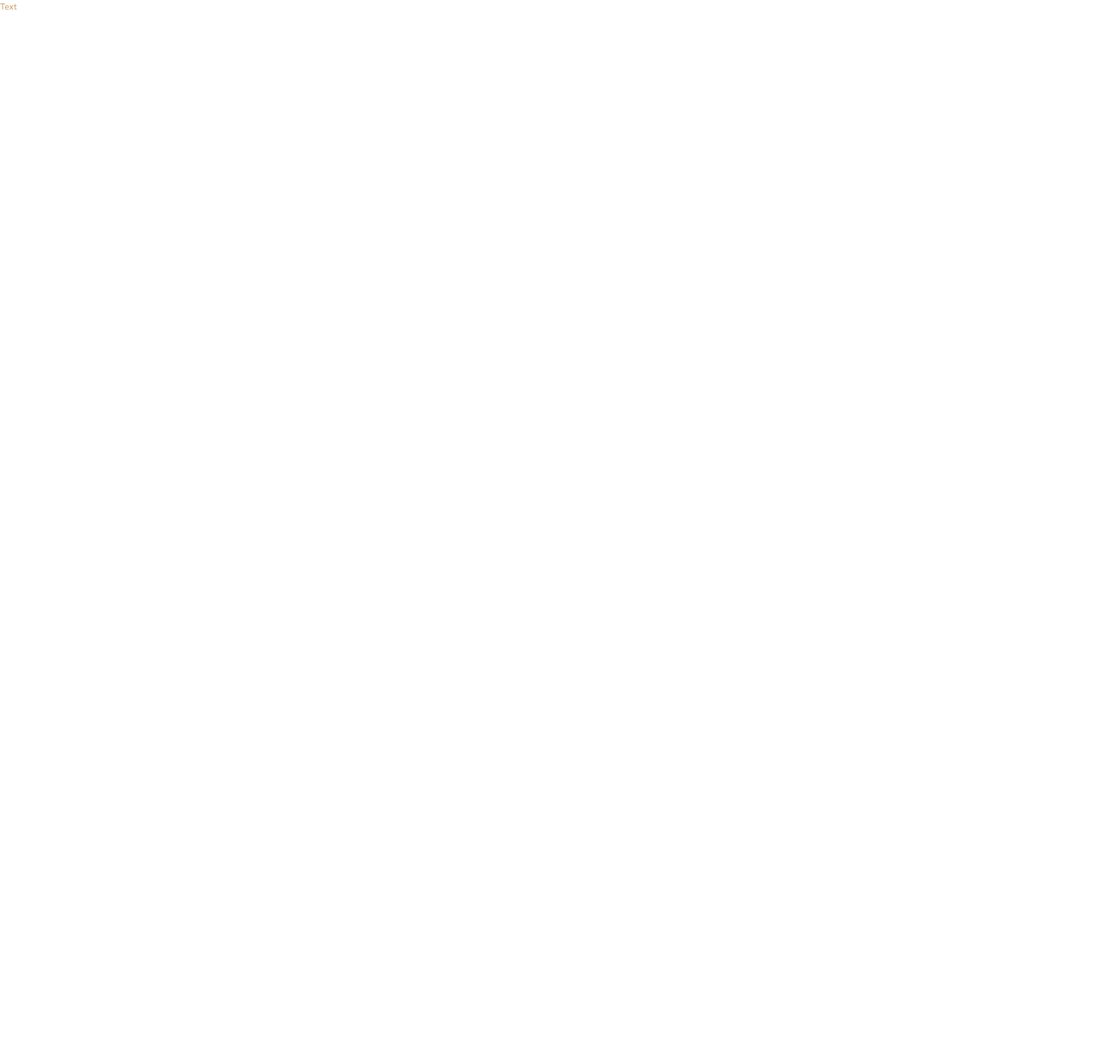
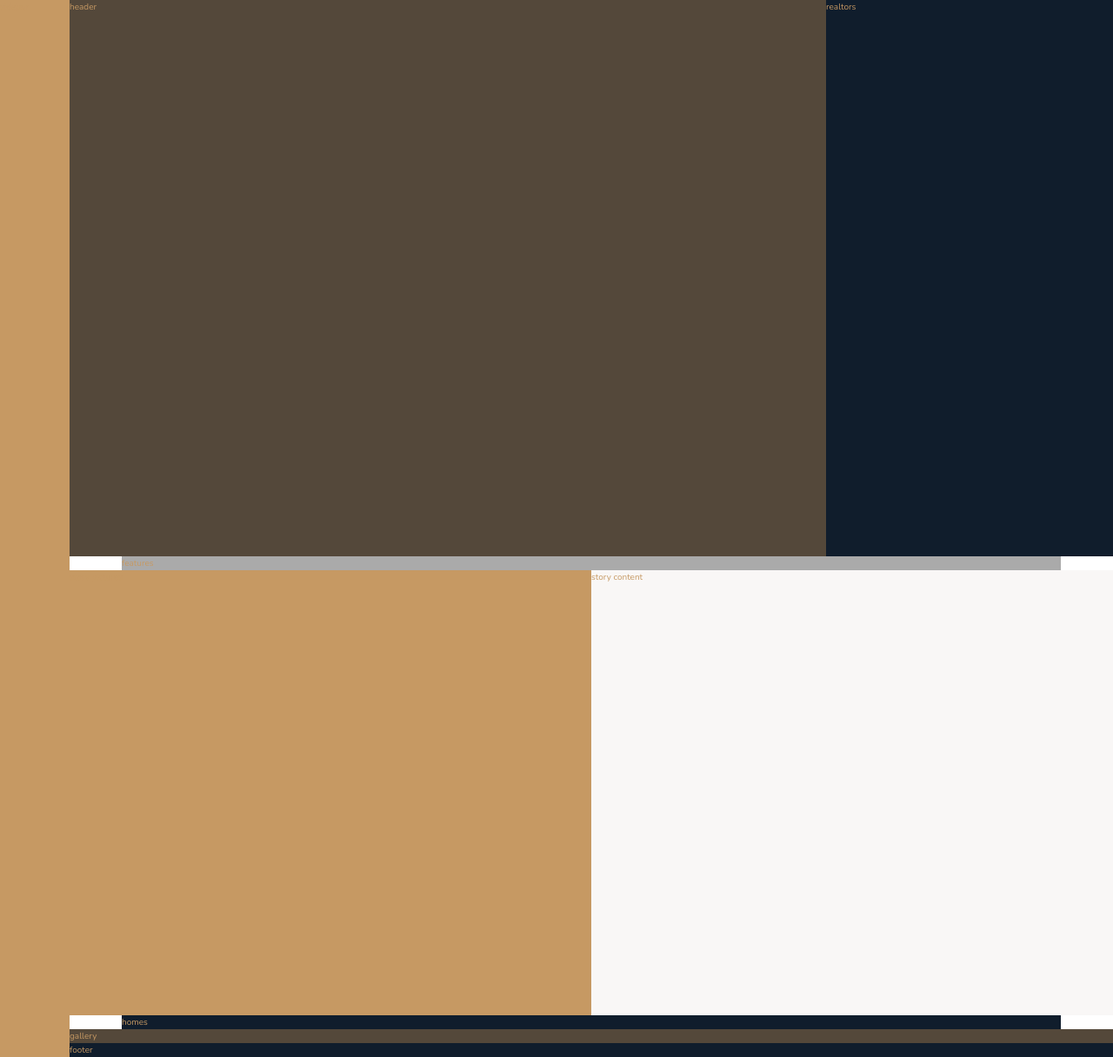
Before and after one commit to nishanth-bs/grid-landing, a website: page index.html in a window 1280 px wide. Shown: the whole page at 87% size. Before the commit the page ends 800 px from the top, so only its background shows below. Drawn offline with nearby package versions, Linux system fonts and the light colour scheme.

Commit message:
Layout done

```diff
--- a/css/compact/main.compact.css
+++ b/css/compact/main.compact.css
@@ -3,3 +3,23 @@
 html { box-sizing: border-box; font-size: 62.5%; }
 
 body { font-family: "Nunito", sans-serif; font-weight: 300; color: #c69963; line-height: 1.6; }
+
+.container { display: grid; grid-template-rows: 80vh min-content 40vw repeat(3, min-content); grid-template-columns: [sidebar-start] 8rem [sidebar-end full-start] minmax(6rem, 1fr) [center-start] repeat(8, [col-start] minmax(min-content, 14rem) [col-end]) [center-end] minmax(6rem, 1fr) [full-end]; }
+
+.sidebar { background-color: #c69963; grid-column: sidebar-start/ sidebar-end; grid-row: 1/-1; }
+
+.header { background-color: #54483A; grid-column: full-start/ col-end 6; }
+
+.realtors { background-color: #101d2c; grid-column: col-start 7/ full-end; }
+
+.features { background-color: #aaa; grid-column: center-start/ center-end; }
+
+.story__pictures { background-color: #c69963; grid-column: full-start / col-end 4; }
+
+.story__content { background-color: #f9f7f6; grid-column: col-start 5/ full-end; }
+
+.homes { background-color: #101d2c; grid-column: center-start / center-end; }
+
+.gallery { background-color: #54483A; grid-column: full-start/full-end; }
+
+.footer { background-color: #101d2c; grid-column: full-start / full-end; }
--- a/css/nested/main.nested.css
+++ b/css/nested/main.nested.css
@@ -14,3 +14,45 @@ body {
 		font-weight: 300;
 		color: #c69963;
 		line-height: 1.6; }
+
+.container {
+		display: grid;
+		grid-template-rows: 80vh min-content 40vw repeat(3, min-content);
+		grid-template-columns: [sidebar-start] 8rem [sidebar-end full-start] minmax(6rem, 1fr) [center-start] repeat(8, [col-start] minmax(min-content, 14rem) [col-end]) [center-end] minmax(6rem, 1fr) [full-end]; }
+
+.sidebar {
+		background-color: #c69963;
+		grid-column: sidebar-start/ sidebar-end;
+		grid-row: 1/-1; }
+
+.header {
+		background-color: #54483A;
+		grid-column: full-start/ col-end 6; }
+
+.realtors {
+		background-color: #101d2c;
+		grid-column: col-start 7/ full-end; }
+
+.features {
+		background-color: #aaa;
+		grid-column: center-start/ center-end; }
+
+.story__pictures {
+		background-color: #c69963;
+		grid-column: full-start / col-end 4; }
+
+.story__content {
+		background-color: #f9f7f6;
+		grid-column: col-start 5/ full-end; }
+
+.homes {
+		background-color: #101d2c;
+		grid-column: center-start / center-end; }
+
+.gallery {
+		background-color: #54483A;
+		grid-column: full-start/full-end; }
+
+.footer {
+		background-color: #101d2c;
+		grid-column: full-start / full-end; }
--- a/index.html
+++ b/index.html
@@ -12,6 +12,40 @@
         <title>nexter &mdash; your home, your freedom</title>
     </head>
     <body class="container">
-        Text
+        <div class="sidebar">
+          sidebar
+        </div>
+        <header class="header">
+          header
+        </header>
+
+        <div class="realtors">
+          realtors
+        </div>
+
+        <section class="features">
+          features
+        </section>
+
+        <div class="story__pictures">
+          story pictures
+        </div>
+
+        <div class="story__content">
+          story content
+        </div>
+
+        <section class="homes">
+          homes
+        </section>
+
+        <section class="gallery">
+          gallery
+        </section>
+
+        <footer class="footer">
+          footer
+        </footer>
+
     </body>
 </html>
--- a/sass/_base.scss
+++ b/sass/_base.scss
@@ -34,3 +34,11 @@ body{
   color: $color-primary;
   line-height: 1.6;
 }
+
+.container{
+  display: grid;
+  grid-template-rows: 80vh min-content 40vw repeat(3, min-content);
+  grid-template-columns: [sidebar-start] 8rem [sidebar-end full-start] minmax(6rem, 1fr) [center-start]
+                           repeat(8, [col-start] minmax(min-content,14rem) [col-end]) [center-end] minmax(6rem, 1fr) [ full-end];
+
+}
--- a/sass/_features.scss
+++ b/sass/_features.scss
@@ -0,0 +1,4 @@
+.features{
+  background-color: $color-grey-light-2;
+  grid-column: center-start/ center-end;
+}
--- a/sass/_footer.scss
+++ b/sass/_footer.scss
@@ -0,0 +1,5 @@
+// main : ./main.scss
+.footer{
+  background-color: $color-secondary;
+  grid-column: full-start / full-end;
+}
--- a/sass/_gallery.scss
+++ b/sass/_gallery.scss
@@ -0,0 +1,4 @@
+.gallery{
+  background-color: $color-grey-dark-1;
+  grid-column: full-start/full-end;
+}
--- a/sass/_header.scss
+++ b/sass/_header.scss
@@ -0,0 +1,5 @@
+// main: ./main.scss
+.header{
+  background-color: $color-grey-dark-1;
+  grid-column: full-start/ col-end 6;
+}
--- a/sass/_homes.scss
+++ b/sass/_homes.scss
@@ -0,0 +1,4 @@
+.homes{
+  background-color: $color-secondary;
+  grid-column: center-start / center-end;
+}
--- a/sass/_realtors.scss
+++ b/sass/_realtors.scss
@@ -0,0 +1,5 @@
+// main: ./main.scss
+.realtors{
+  background-color: $color-secondary;
+  grid-column: col-start 7/ full-end;
+}
--- a/sass/_sidebar.scss
+++ b/sass/_sidebar.scss
@@ -0,0 +1,5 @@
+.sidebar{
+  background-color: $color-primary;
+  grid-column: sidebar-start/ sidebar-end;
+  grid-row: 1/-1;
+}
--- a/sass/_story.scss
+++ b/sass/_story.scss
@@ -0,0 +1,13 @@
+// main: ./main.scss
+.story{
+
+  &__pictures{
+    background-color: $color-primary;
+    grid-column: full-start / col-end 4;
+  }
+
+  &__content{
+    background-color:$color-grey-light-1;
+    grid-column: col-start 5/ full-end;
+  }
+}
```
Also changed, not shown: css/expanded/main.css, css/main.min.css.
